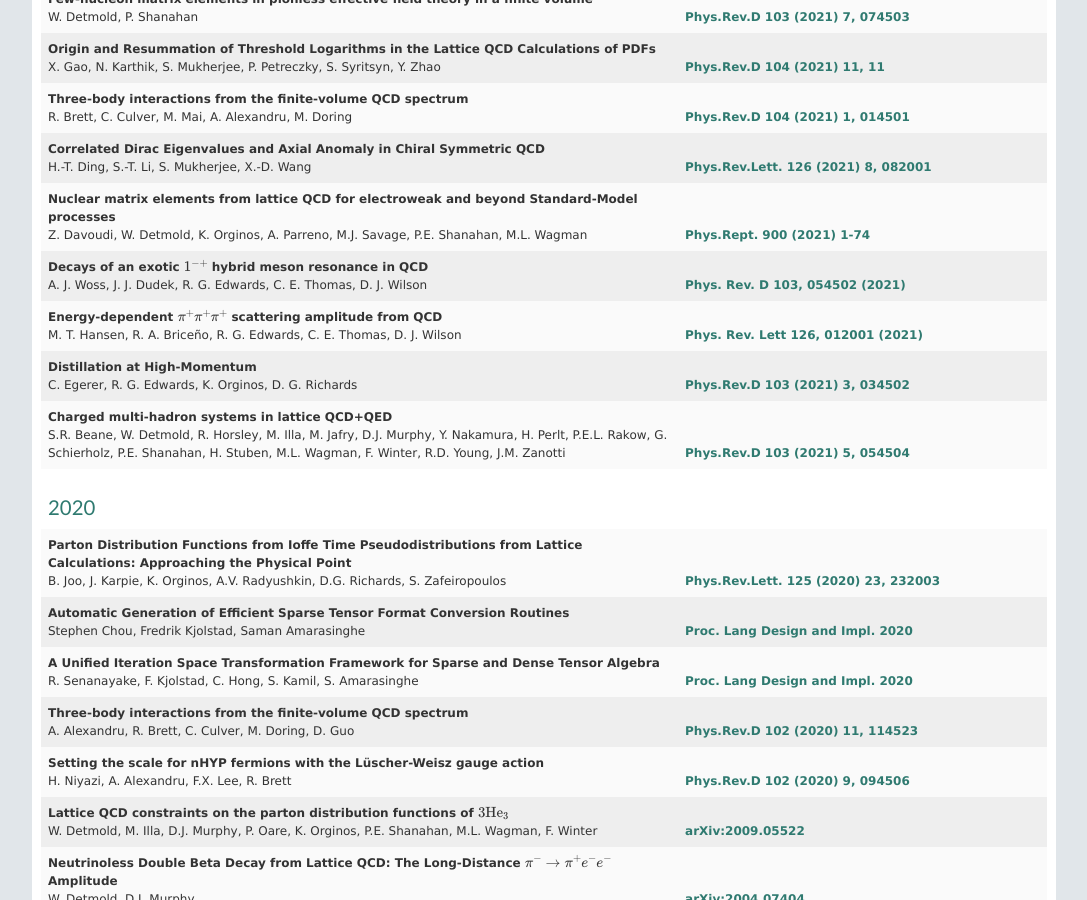
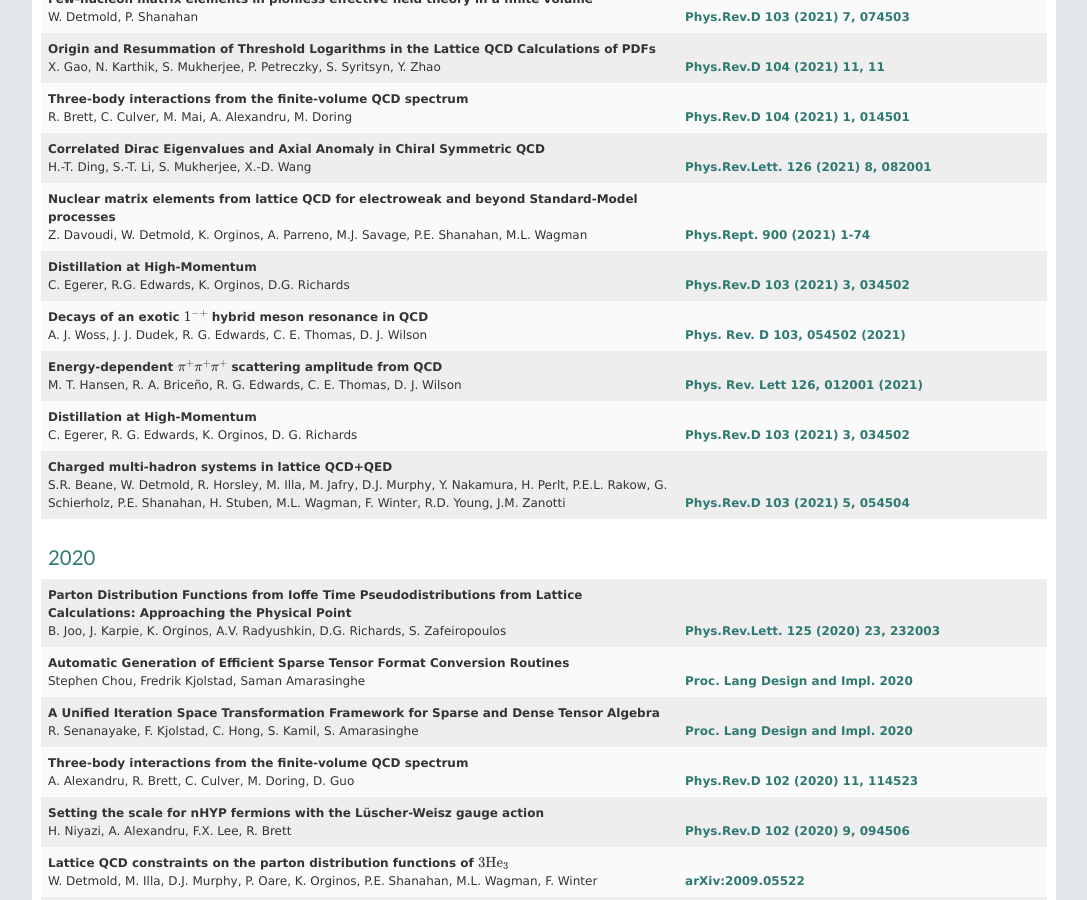
Before and after one commit to LQCDSciDAC/LQCDSciDAC.github.io, a Jekyll site: the page built from publications.html, in a window 1280 px wide and 900 px high, scrolled down 3412 px. Shown: the whole window, without its empty margins (82-1169 px from the left). Built offline with Jekyll 4.4.1, drawn with Linux system fonts in a browser that asks for light colours; formulas are drawn with MathJax 3.

Commit message:
Updates.

```diff
--- a/publications.html
+++ b/publications.html
@@ -607,6 +607,17 @@
     <!-- ******* row  ******* -->
     <tr class="publications">
       <td class="publications">
+	<b>Distillation at High-Momentum</b><br/>
+	C. Egerer, R.G. Edwards, K. Orginos, D.G. Richards
+      </td>
+      <td class="publications">
+        <a href="https://inspirehep.net/literature/1818451">Phys.Rev.D 103 (2021) 3, 034502</a>
+      </td>
+    </tr>
+
+    <!-- ******* row  ******* -->
+    <tr class="publications">
+      <td class="publications">
 	<b>Decays of an exotic $1^{-+}$ hybrid meson resonance in QCD</b><br/>
 	A.&nbsp;J.&nbsp;Woss, J.&nbsp;J.&nbsp;Dudek, R.&nbsp;G.&nbsp;Edwards, C.&nbsp;E.&nbsp;Thomas, D.&nbsp;J.&nbsp;Wilson
       </td>
```
